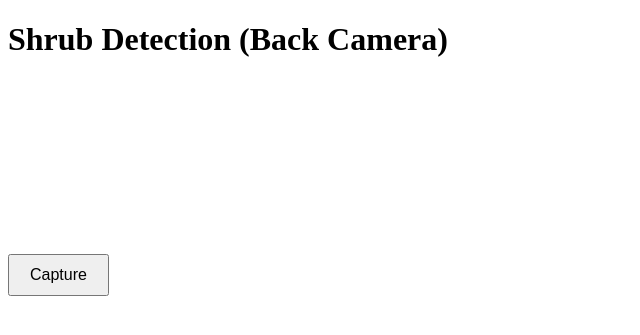
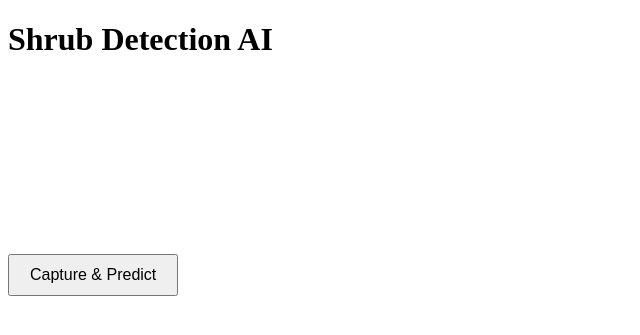
Before and after one commit to Miquel-ai-spec/shrub-detector-ai, a Flask app: page / in a window 1280 px wide. Shown: the top 335 px of the page, without its empty margins (0-640 px from the left). Run offline with Flask 3, Linux system fonts and the light colour scheme.

Commit message:
Update index.html

```diff
--- a/templates/index.html
+++ b/templates/index.html
@@ -1,43 +1,49 @@
 <!DOCTYPE html>
 <html>
 <head>
-    <title>Shrub Detector AI</title>
+    <title>Shrub Detection (Back Camera)</title>
     <style>
         video, canvas, img { max-width: 100%; height: auto; margin: 10px 0; }
         button { padding: 10px 20px; font-size: 16px; }
     </style>
 </head>
 <body>
-    <h1>Shrub Detection (Back Camera)</h1>
+    <h1>Shrub Detection AI</h1>
 
+    <!-- Video Stream -->
     <video id="video" autoplay playsinline></video><br>
-    <button onclick="captureImage()">Capture</button>
-    <canvas id="canvas" style="display:none;"></canvas>
+    <button onclick="captureImage()">Capture & Predict</button>
+
+    <!-- Hidden Canvas and Form -->
+    <canvas id="canvas" style="display: none;"></canvas>
     <form id="form" method="POST" action="/predict">
         <input type="hidden" name="image" id="imageInput">
     </form>
+
     <script>
         const video = document.getElementById('video');
+        const canvas = document.getElementById('canvas');
+        const imageInput = document.getElementById('imageInput');
 
+        // Try to use the back camera
         navigator.mediaDevices.getUserMedia({
-            video: { facingMode: { exact: "environment" } }, // Back camera
+            video: { facingMode: { exact: "environment" } },
             audio: false
-        })
-        .then(stream => { video.srcObject = stream; })
-        .catch(err => {
-            alert("Could not access back camera. Falling back to default.");
+        }).then(stream => {
+            video.srcObject = stream;
+        }).catch(err => {
+            // Fallback to default camera if back not available
             navigator.mediaDevices.getUserMedia({ video: true, audio: false })
                 .then(stream => { video.srcObject = stream; });
         });
 
         function captureImage() {
-            const canvas = document.getElementById('canvas');
-            const context = canvas.getContext('2d');
             canvas.width = video.videoWidth;
             canvas.height = video.videoHeight;
-            context.drawImage(video, 0, 0, canvas.width, canvas.height);
+            const ctx = canvas.getContext('2d');
+            ctx.drawImage(video, 0, 0, canvas.width, canvas.height);
             const dataUrl = canvas.toDataURL('image/jpeg');
-            document.getElementById('imageInput').value = dataUrl;
+            imageInput.value = dataUrl;
             document.getElementById('form').submit();
         }
     </script>
```
